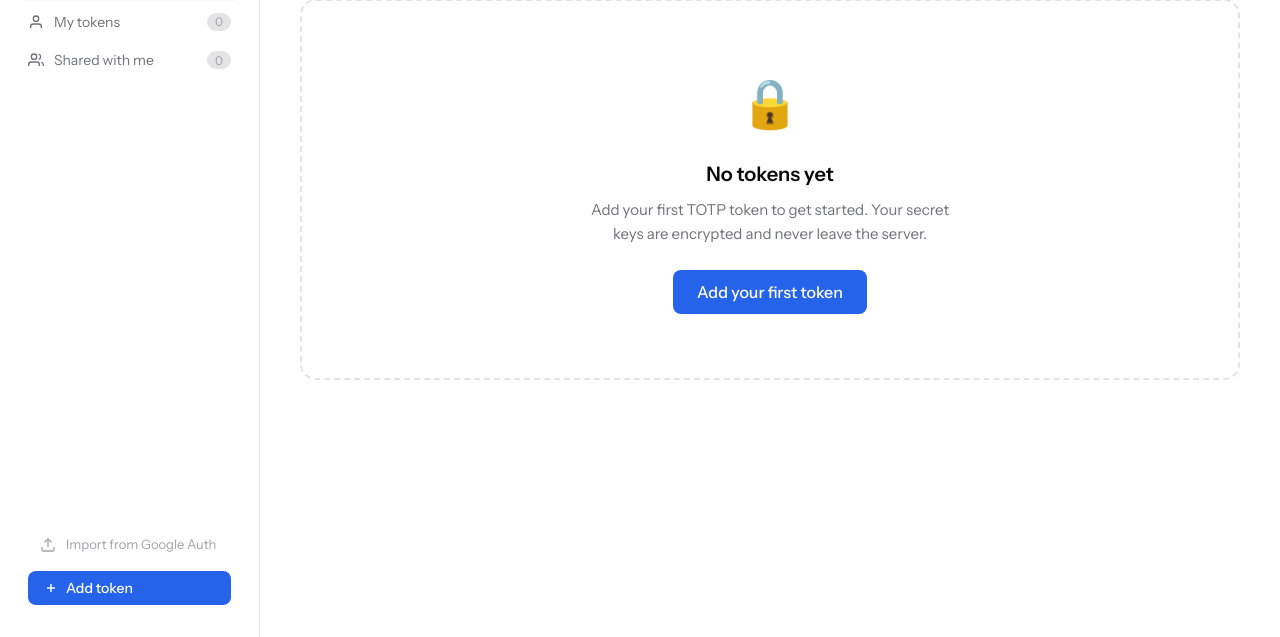
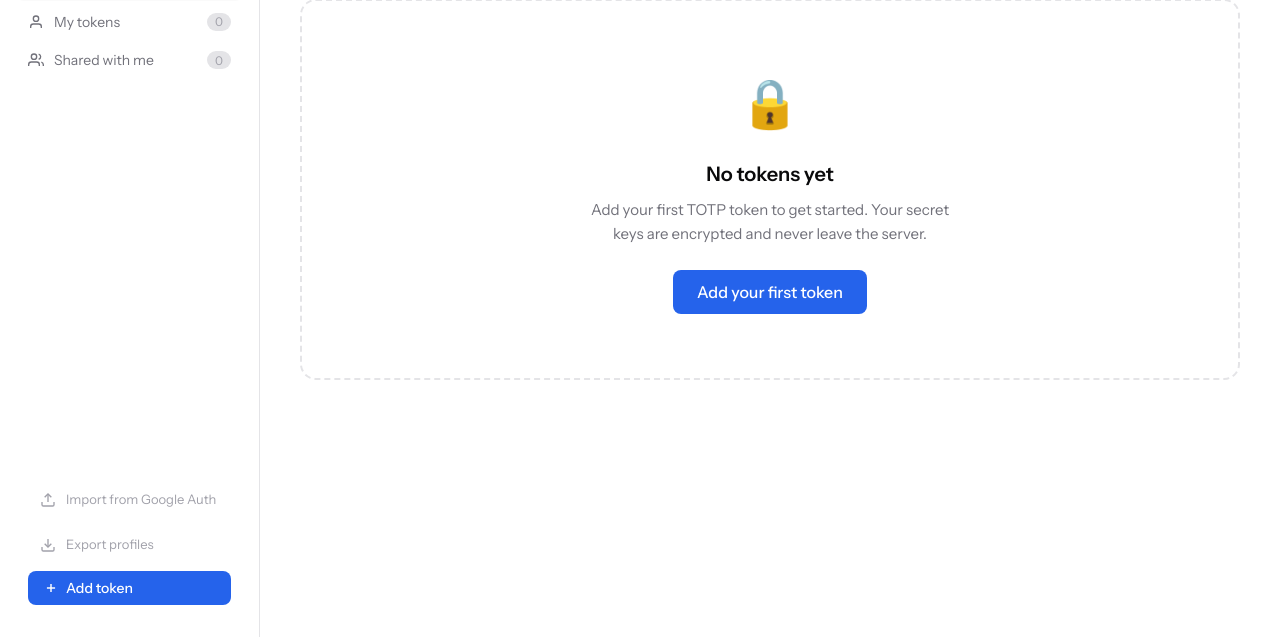
Before and after one commit to token2/TOTPVault, a PHP site: template templates/dashboard.php in a window 1280 px wide. Shown: the part 163-800 px from the top of the page. Run offline with PHP 8.4, Linux system fonts and the light colour scheme; the template is opened without the code that fills it, so the values that code supplies are empty; some libraries are stand-ins or nearby versions.

Commit message:
Export TOTP in CSV format - Molto2 bulk format

```diff
--- a/templates/dashboard.php
+++ b/templates/dashboard.php
@@ -207,6 +207,10 @@ $FA_SOLID_ICONS = [
       <a href="/tools/import-google-auth" class="sidebar-link" style="font-size:.8125rem;color:var(--ink4)">
         <svg width="16" height="16" fill="none" stroke="currentColor" stroke-width="2" viewBox="0 0 24 24"><path d="M21 15v4a2 2 0 01-2 2H5a2 2 0 01-2-2v-4"/><polyline points="17 8 12 3 7 8"/><line x1="12" y1="3" x2="12" y2="15"/></svg>
         Import from Google Auth
+      </a>
+      <a href="/api/export-profiles" class="sidebar-link" style="font-size:.8125rem;color:var(--ink4)" title="Export editable profiles as CSV with decrypted seeds">
+        <svg width="16" height="16" fill="none" stroke="currentColor" stroke-width="2" viewBox="0 0 24 24"><path d="M21 15v4a2 2 0 01-2 2H5a2 2 0 01-2-2v-4"/><polyline points="7 10 12 15 17 10"/><line x1="12" y1="15" x2="12" y2="3"/></svg>
+        Export profiles
       </a>
       <button class="btn btn-primary w-full" onclick="openAddModal()">
         <svg width="14" height="14" fill="none" stroke="currentColor" stroke-width="2.5" viewBox="0 0 24 24"><line x1="12" y1="5" x2="12" y2="19"/><line x1="5" y1="12" x2="19" y2="12"/></svg>
```
